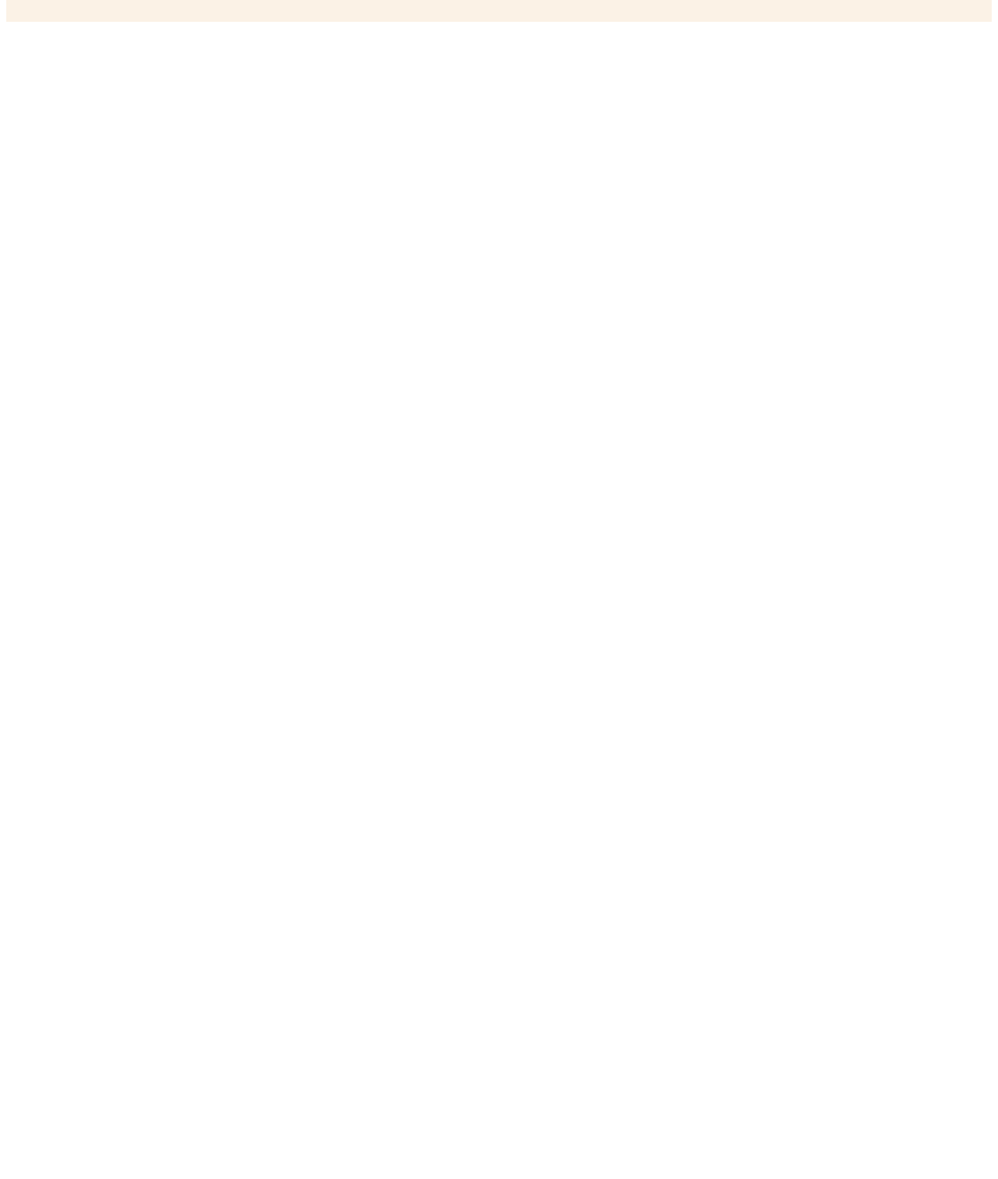
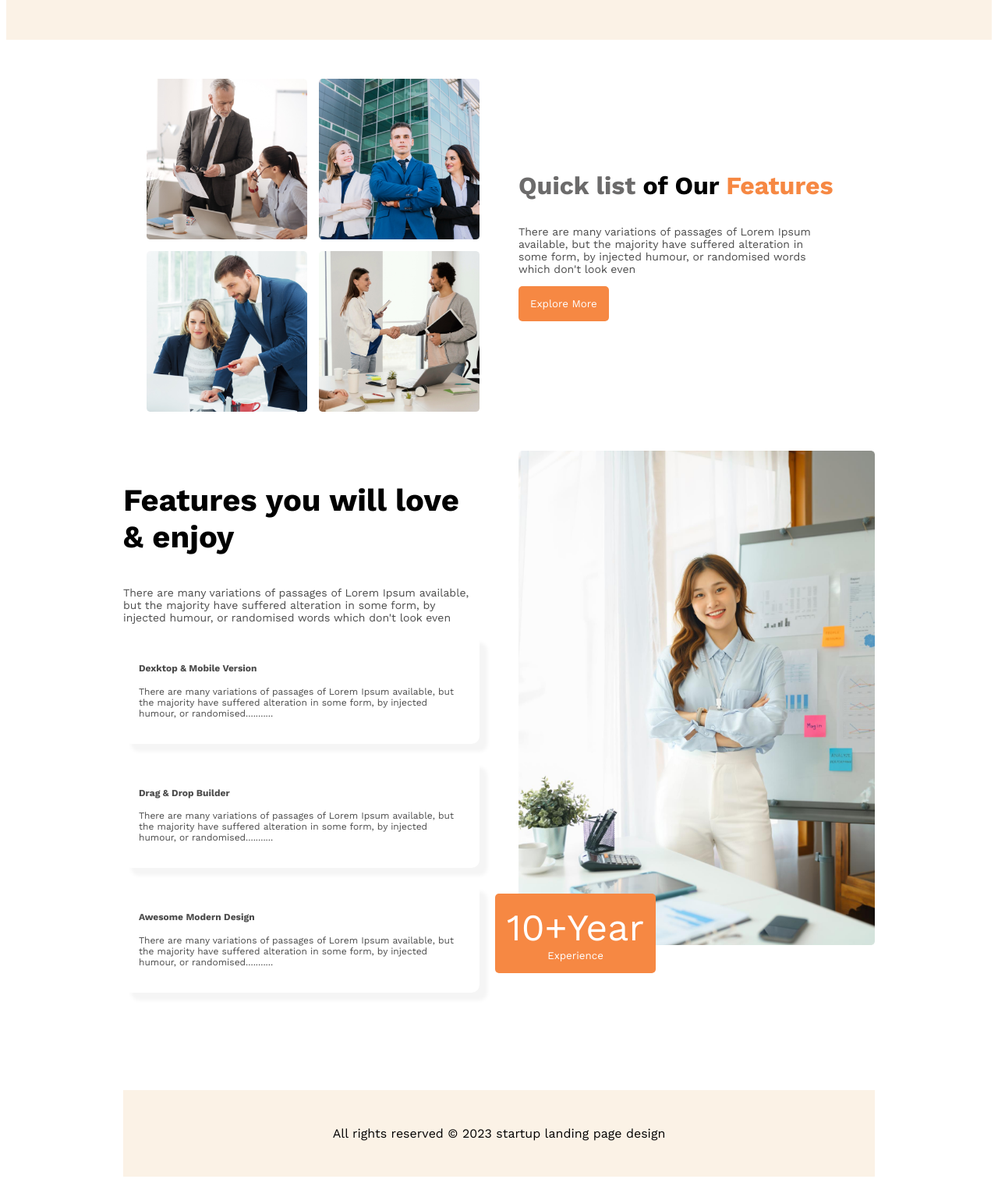
Before and after one commit to munna500362/G3-Architect, a plain HTML site: page index.html in a window 1280 px wide. Shown: the part 985-2497 px from the top of the page at 78% size. Before the commit the page ends 1021 px from the top, so only its background shows below. Drawn offline with nearby package versions, Linux system fonts and the light colour scheme.

Commit message:
footer section commit

```diff
--- a/index.html
+++ b/index.html
@@ -5,6 +5,7 @@
     <meta name="viewport" content="width=device-width, initial-scale=1.0">
     <title>G3-Architects Design</title>
     <link rel="stylesheet" href="style/style.css">
+    <link rel="stylesheet" href="style/responsive.css">
 </head>
 <body>
     <header class="header-container">
@@ -30,5 +31,75 @@
 
         </div>
     </header>
+    <!-- main section  -->
+    <main>
+        <!-- Quick list Features of Our -->
+        <section class="Features-section">
+            <div class="Features-img">
+                <img src="images/team1.png" alt="">
+                <img src="images/team2.png" alt="">
+                <img src="images/team3.png" alt="">
+                <img src="images/team4.png" alt="">
+            </div>
+            <div class="Features-banner">
+                <h3 class="Features-banner-title">
+                    Quick list <span style="color: black;">of Our</span> <span style="color: rgb(246, 136, 67)">Features</span>
+                </h3>
+                <p>There are many variations of passages of Lorem Ipsum available,
+                    but the majority have suffered alteration in some form, by injected
+                    humour, or randomised words which don't look even
+                </p>
+                <button class="btn-primary"> Explore More
+                </button>
+            </div>
+        </section>
+
+         <!-- Features-description-section  -->
+        <section class="Features-description-section">
+            <div class="Features-description">
+                <div>
+                    <h3 class="description-title">Features you will
+                        love & enjoy</h3>
+                        <p class="description-p">There are many variations of passages of Lorem Ipsum available, but the
+                            majority have suffered alteration in some form, by injected humour, or
+                            randomised words which don't look even
+                        </p>
+                </div>
+                <div class="version-div">
+                    <div class="div">
+                        <h4> Dexktop & Mobile Version</h4>
+                        <p> There are many variations of passages of Lorem Ipsum available,
+                            but the majority have suffered alteration in some form, by
+                            injected humour, or randomised...........
+                        </p>
+                    </div>
+                    <div class="div">
+                        <h4> Drag & Drop Builder</h4>
+                        <p> There are many variations of passages of Lorem Ipsum available,
+                            but the majority have suffered alteration in some form, by
+                            injected humour, or randomised...........
+                        </p>
+                    </div>
+                    <div class="div">
+                        <h4>Awesome Modern Design</h4>
+                        <p> There are many variations of passages of Lorem Ipsum available,
+                            but the majority have suffered alteration in some form, by
+                            injected humour, or randomised...........
+                        </p>
+                    </div>
+                </div>
+            </div>
+            <div class="architecht-description">
+                <img  src="images/architect.png" alt="">
+                <button class="btn-primary"><span class="btn-10year">10+Year</span> <br>
+                    Experience</button>
+            </div>
+        </section>
+    </main>
+    <footer>
+        <p>
+            All rights reserved &copy; 2023 startup landing page design
+        </p>
+    </footer>
 </body>
 </html>
--- /dev/null
+++ b/style/responsive.css
@@ -0,0 +1,49 @@
+@media screen and (max-width:576px) {
+    .header-container{
+        /* border: 1px solid blue; */
+        padding: 20px 50px;
+    }
+    .nav-container{
+        /* border: 1px solid green; */
+        flex-direction: column;
+    }
+    .nav-title{
+        font-weight: 600px;
+        font-size: 2rem;
+        /* border: 1px solid darkblue; */
+        margin: 10px;
+    }
+    nav>ul{
+        padding-left: 0px;
+        margin:10px 0px;
+
+    }
+    nav li {
+
+        margin-left: 20px;
+        font-weight: 400px;
+        font-size: 14px;
+    }
+    .banner-title{
+        font-weight: 700px;
+        font-size: 2.5rem;
+
+    }
+    .Features-section{
+        margin: 20px 50px;
+    }
+}
+
+
+
+
+@media screen and (min-width:576px) and (max-width:992px){
+    .header-container{
+        /* border: 1px solid blue; */
+        padding: 30px 100px;
+    }
+    .nav-container{
+        /* border: 1px solid green; */
+        flex-direction: column;
+    }
+}
--- a/style/style.css
+++ b/style/style.css
@@ -1,6 +1,15 @@
 @import url('https://fonts.googleapis.com/css2?family=Work+Sans:ital,wght@0,100..900;1,100..900&display=swap');
 *{
     font-family: "Work Sans", sans-serif;
+}
+.btn-primary{
+    background-color: rgb(246, 136, 67);
+    color: white;
+    padding: 15px;
+    border: none;
+    border-radius: 5px;
+    margin-bottom: 30px;
+
 }
 .header-container{
     background-color: rgb(251, 242, 230);
@@ -21,7 +30,7 @@ nav > ul{
 }
 nav li {
     list-style: none;
-    margin-right : 50px;
+    margin-left : 50px;
     font-weight: 500px;
     font-size: 1.25rem;
 
@@ -30,15 +39,10 @@ nav li a{
     text-decoration: none;
     color: rgb(24, 23, 23);
 }
-.banner{
-
-}
 .banner-content{
     max-width: 800px;
     margin: 0 auto;
     text-align: center;
-    /* justify-content: center; */
-    /* align-items: center; */
 
 }
 .banner-title{
@@ -48,20 +52,108 @@ nav li a{
 }
 .banner-description{
     font-weight: 500px;
-    font-size: 1rem;
+    font-size: 14px;
     color: rgb(76, 76, 76);
 }
-.btn-primary{
-    background-color: rgb(246, 136, 67);
-    color: white;
-    padding: 15px;
-    border: none;
-    border-radius: 5px;
-    margin-bottom: 30px;
+
+.banner img{
+    /* max-width: 800px; */
+    /* padding:30px 150px ; */
+    width: 100%;
+    margin: 0 auto;
+}
+
+
+/* main section  */
+main{
+    margin: 50px 150px;
+}
+
+/* Featcher section  */
+.Features-section{
+    display: grid;
+    grid-template-columns: repeat(2, 1fr);
+    align-items: center;
+    /* margin: 50px 150px; */
+    /* border: 2px solid darkblue; */
+    gap: 50px;
+    /* justify-content: center; */
+}
+.Features-banner{
+    padding-right: 50px;
+    /* border: 1px solid blue; */
+    font-weight: 500px;
+    font-size: 14px;
+    color: rgb(76, 76, 76);
+}
+.Features-banner-title{
+    color: rgb(108, 107, 107);
+    font-weight: 700px;
+    font-size: 2rem;
+    /* padding-bottom: 0px; */
+}
+.Features-img{
+    display: grid;
+    grid-template-columns: repeat(2 , 1fr);
+    gap: 15px;
+    border-radius: 15px;
+    margin-left: 30px;
 
 }
-.banner img{
-    /* width: 100%; */
-    max-width: 900px;
-    margin: 0 auto;
+.Features-img img{
+    width: 100%;
+    /* border: 1px solid darkcyan; */
 }
+
+
+ /* Features-description-section */
+ .Features-description-section{
+    display: grid;
+    grid-template-columns: repeat(2,1fr);
+    margin-top: 50px;
+    gap: 50px;
+ }
+.architecht-description img{
+    width: 100%;
+}
+
+ .description-title{
+    font-weight: 700px;
+    font-size: 2.5rem;
+    color: black;
+ }
+.description-p{
+    font-weight: 500px;
+    font-size: 14px;
+    color: rgb(76, 76, 76);
+}
+.div{
+    background-color: white;
+    padding: 20px;
+    border-radius: 10px;
+    box-shadow: 10px 10px 5px whitesmoke;
+    margin-bottom: 20px;
+}
+.version-div{
+    font-weight: 500px;
+    font-size: 12px;
+    color: rgb(76, 76, 76);
+}
+
+.architecht-description button{
+    position: relative;
+    bottom: 70px;
+    margin-left: -30px;
+
+}
+.btn-10year{
+    font-weight: 700px;
+    font-size: 3rem;
+
+}
+footer{
+    background-color: rgb(251, 242, 230);
+    padding: 30px ;
+    margin: 50px 150px;
+    text-align: center;
+}
```
